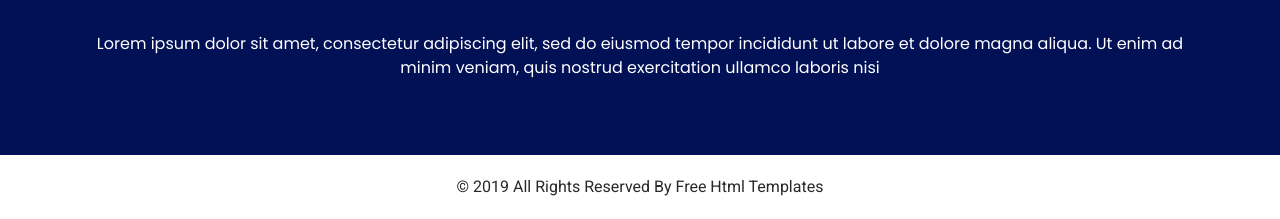
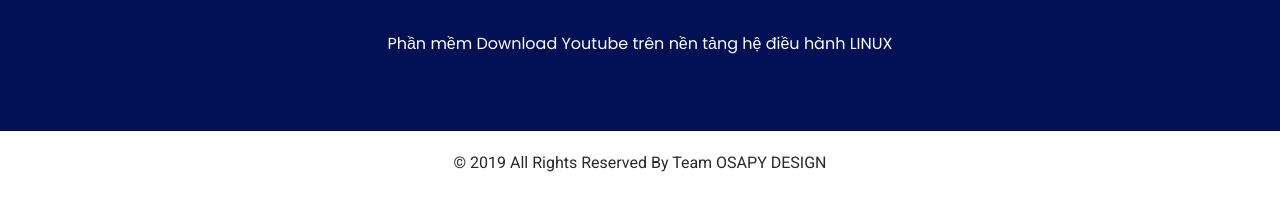
Before and after one commit to tranhobao/tranhobao.github.io, a plain HTML site: page index.html in a window 1280 px wide. Shown: the part 1415-1634 px from the top of the page. After the commit the page ends 1610 px from the top, so only its background shows below. Drawn offline with nearby package versions, Linux system fonts and the light colour scheme.

Commit message:
edit footer

```diff
--- a/index.html
+++ b/index.html
@@ -730,8 +730,7 @@
       </div>
       <div>
         <p>
-          Lorem ipsum dolor sit amet, consectetur adipiscing elit, sed do eiusmod tempor incididunt ut labore et dolore
-          magna aliqua. Ut enim ad minim veniam, quis nostrud exercitation ullamco laboris nisi
+          Phần mềm Download Youtube trên nền tảng hệ điều hành LINUX
         </p>
       </div>
     </div>
@@ -743,7 +742,7 @@
   <section class="container-fluid footer_section">
     <p>
       &copy; 2019 All Rights Reserved By
-      <a href="https://html.design/">Free Html Templates</a>
+      <a href="https://html.design/">Team OSAPY DESIGN</a>
     </p>
   </section>
   <!-- footer section -->
```
Also changed, not shown: news.html (+2 -3 lines), service.html (+2 -3 lines), setting.html (+2 -3 lines).
